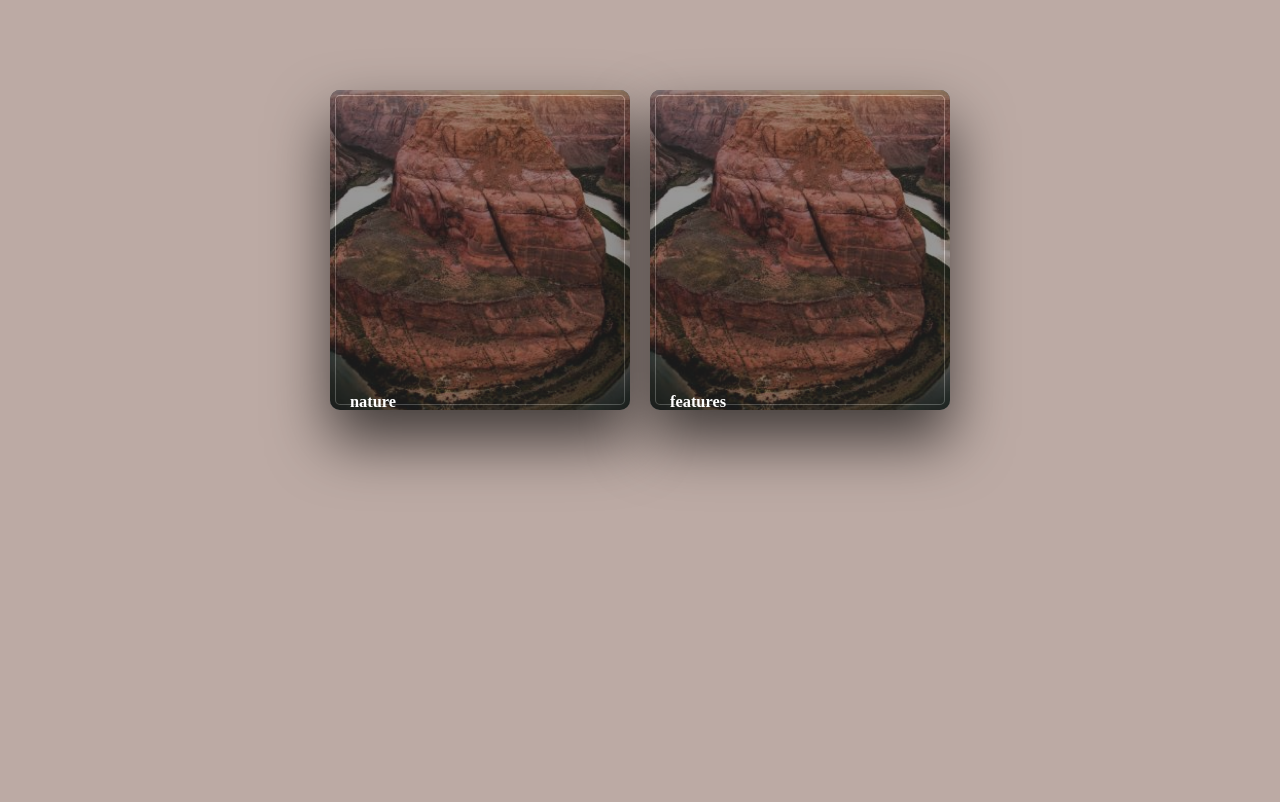
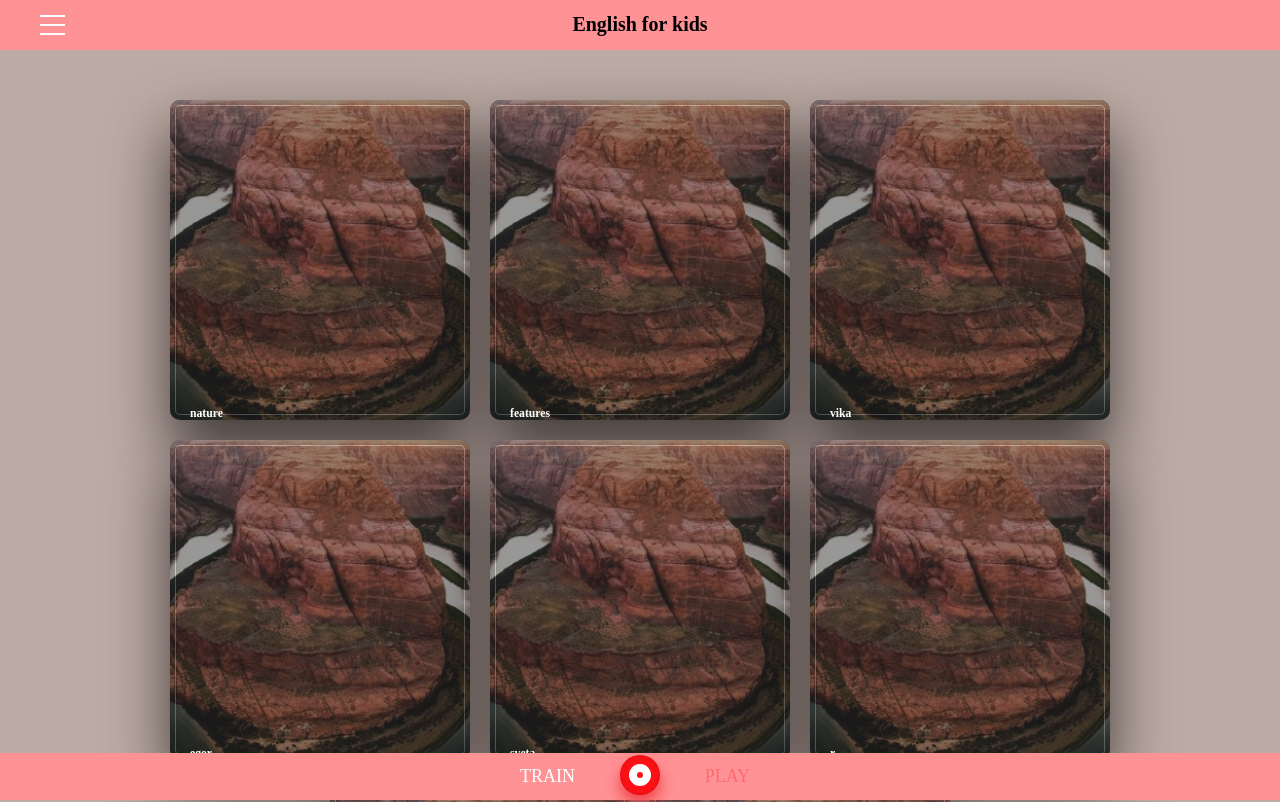
Before and after one commit to zzVIPz/English-for-kids, a website built with webpack: page src/pages/main.html in a window 1280 px wide. Shown: the top 802 px of the page. Built offline with nearby package versions, Linux system fonts and the light colour scheme.

Commit message:
feat: add  toggle mode of game

```diff
--- a/src/js/main/mainController.js
+++ b/src/js/main/mainController.js
@@ -3,22 +3,52 @@ class MainController {
     this.model = model;
     this.view = view;
     this.name = null;
+    this.burgerMenu = document.querySelector('.burger-menu');
+    this.header = document.querySelector('.header');
+    this.headerNavigation = document.querySelector('.header__navigation');
+    this.navigation = document.querySelector('.navigation');
+    this.width = document.body.style.width;
+    this.categories = Object.keys(this.model.categories);
+    this.container = document.querySelector('.container');
+    this.toggle = document.querySelector('#toggle');
+    this.footer = document.querySelector('.footer');
+    this.mode = 0;
   }
 
   init() {
     this.name = document.location.hash.slice(1);
     this.renderTemplate();
-    this.addCardsListener();
+    this.addListeners();
   }
 
   renderTemplate() {
-    console.log(Object.keys(this.model.categories));
-    Object.keys(this.model.categories).forEach((key) => {
+    this.view.init(this.model);
+    this.categories.forEach((key) => {
       this.view.createCard(this.model.template, key);
     });
   }
 
-  addCardsListener() {
+  addListeners() {
+    this.addCardsActionHandler();
+    this.addBurgerMenuClickHandler();
+    this.addOverlayPressHandler();
+    this.addNavigationMenuMouseEnterHandler();
+    this.addCardClickHandler();
+    this.addToggleClassHandler();
+  }
+
+  addCardClickHandler() {
+    this.container.addEventListener('click', (event) => {
+      if (event.target.closest('.card')) {
+        this.categories.forEach((category) => {
+          if (event.target.classList.contains(category)) {
+          }
+        });
+      }
+    });
+  }
+
+  addCardsActionHandler() {
     this.wrapper = document.querySelectorAll('.card__wrapper');
 
     this.wrapper.forEach((node) => {
@@ -59,6 +89,55 @@ class MainController {
       });
     });
   }
+
+  addBurgerMenuClickHandler() {
+    this.burgerMenu.addEventListener('click', () => {
+      //todo: think about overflow hidden
+      // document.body.style.width = `${document.body.offsetWidth}px`;
+      this.toggleMenuProperty();
+    });
+  }
+
+  addToggleClassHandler() {
+    this.toggle.addEventListener('click', () => {
+      this.mode = this.mode ? 0 : 1;
+      this.header.classList.toggle('header__play');
+      this.footer.classList.toggle('footer__play');
+    });
+  }
+
+  addNavigationMenuMouseEnterHandler() {
+    //todo: think about leave from burger
+    this.headerNavigation.addEventListener('mouseenter', () => {
+      // this.toggleMenuProperty();
+    });
+  }
+
+  toggleMenuProperty() {
+    document.body.classList.toggle('overflow-hidden');
+    this.burgerMenu.classList.toggle('burger-menu-active');
+    // this.header.classList.toggle('header-active');
+    this.headerNavigation.classList.toggle('header__navigation-active');
+    this.navigation.classList.toggle('navigation-active');
+    // if (node && node.classList.contains('navigation-link')) {
+    //   headerNavigation.classList.toggle('header-navigation-active');
+    // } else {
+    //   if (headerNavigation.classList.contains('header-navigation-active')) {
+    //     setTimeout(() => {
+    //       headerNavigation.classList.toggle('header-navigation-active');
+    //     }, 150);
+    //   } else {
+    //     headerNavigation.classList.add('header-navigation-active');
+    //   }
+    // }
+    // document.body.style.width = 'auto';
+  }
+
+  addOverlayPressHandler() {
+    this.headerNavigation.addEventListener('click', (event) => {
+      if (event.target.classList.contains('header__navigation-active')) this.toggleMenuProperty();
+    });
+  }
 }
 
 export default MainController;
--- a/src/js/main/mainModel.js
+++ b/src/js/main/mainModel.js
@@ -1,12 +1,18 @@
 const MAIN_MODEL = {
   template: `
-    <div class="card {key}">
-      <div class="card-bg"></div>
-      <div class="card-info">
-        <h3 class="card__title">{key}</h3>
-        <p class="card__description"></p>
+    <div class="card__wrapper">
+      <div class="card {key}">
+        <div class="card-bg"></div>
+        <div class="card-info">
+          <h3 class="card__title">{key}</h3>
+          <p class="card__description"></p>
+        </div>
       </div>
     </div>`,
+  linkNavigationTemplate: `
+    <li class="navigation__item">
+      <a class="navigation__link" href="#{key}">{key}</a>
+    </li>`,
   categories: {
     nature: [
       {
@@ -109,6 +115,12 @@ const MAIN_MODEL = {
         audioSrc: 'audio/swim.mp3',
       },
     ],
+    vika: {},
+    egor: {},
+    sveta: {},
+    r: {},
+    t: {},
+    y: {},
   },
 };
 
--- a/src/js/main/mainView.js
+++ b/src/js/main/mainView.js
@@ -1,17 +1,27 @@
 class MainView {
   constructor() {
     this.container = document.querySelector('.container');
+    this.navigationMenu = document.querySelector('.navigation');
   }
 
-  init() {}
+  init(model) {
+    this.createNavigationMenu(model.linkNavigationTemplate, Object.keys(model.categories));
+  }
+
+  createNavigationMenu(template, links) {
+    links.forEach((link) => {
+      const correctTemplate = this.getCorrectTemplate(template, link);
+      this.navigationMenu.innerHTML += correctTemplate;
+    });
+  }
 
   createCard(template, key) {
-    const wrapper = document.createElement('div');
-    wrapper.classList.add('card__wrapper');
-    const correctTemplate = template.replace(/\{(.+?)\}/g, key);
-    console.log(correctTemplate);
-    wrapper.innerHTML = correctTemplate;
-    this.container.append(wrapper);
+    const correctTemplate = this.getCorrectTemplate(template, key);
+    this.container.innerHTML += correctTemplate;
+  }
+
+  getCorrectTemplate(template, key) {
+    return template.replace(/\{(.+?)\}/g, key);
   }
 }
 
--- a/src/pages/main.html
+++ b/src/pages/main.html
@@ -8,15 +8,29 @@
 </head>
 
 <body>
-  <header>
+  <header class="header">
+    <div class="burger-menu">
+      <span class="burger-menu__line"></span>
+      <span class="burger-menu__line"></span>
+      <span class="burger-menu__line"></span>
+    </div>
+    <h1 class="header__title">English for kids</h1>
+
+
+    <nav class="header__navigation">
+      <ul class="navigation"></ul>
+    </nav>
   </header>
 
-  <main>
+  <main class="main">
     <div class="container"></div>
   </main>
 
-  <footer>
-
+  <footer class="footer">
+    <div class="toggle">
+      <input type="checkbox" id="toggle" />
+      <label for="toggle"></label>
+    </div>
   </footer>
 </body>
 
--- a/src/sass/base/_base.scss
+++ b/src/sass/base/_base.scss
@@ -3,6 +3,11 @@ html {
 }
 
 body {
+  display: -webkit-flex;
+  display:         flex;
+  flex-direction: column;
+  min-height: 100vh;
+
   @extend %font-prim;
   // @include font($size: 1.6rem, $height: 2.6rem, $weight: normal);
 }
@@ -12,3 +17,15 @@ h1 {
 
   // @include font($size: 2.5rem, $height: 3.5rem);
 }
+
+.overflow-hidden {
+  overflow: hidden;
+}
+
+.main {
+  flex: 1;
+}
+
+.container {
+  margin: 0 auto;
+}
--- a/src/sass/base/_normalize.scss
+++ b/src/sass/base/_normalize.scss
@@ -583,6 +583,7 @@ ul {
 * {
   box-sizing: inherit;
 }
+
 body {
   box-sizing: border-box;
 }
--- /dev/null
+++ b/src/sass/components/_burger-menu.scss
@@ -0,0 +1,24 @@
+.burger-menu {
+  position: absolute;
+  z-index: 2;
+
+  display: flex;
+  flex-direction: column;
+  justify-content: space-between;
+  width: 25px;
+  min-width: 25px;
+  height: 20px;
+  margin-left: 40px;
+
+  cursor: pointer;
+
+  transition: all 0.5s ease;
+
+  &-active {
+    transform: rotate(90deg);
+  }
+
+  &__line {
+    border: 1px solid #ffffff;
+  }
+}
--- a/src/sass/components/_card.scss
+++ b/src/sass/components/_card.scss
@@ -2,10 +2,6 @@ $hoverEasing: cubic-bezier(0.23, 1, 0.32, 1);
 $returnEasing: cubic-bezier(0.445, 0.05, 0.55, 0.95);
 
 body {
-  margin: 40px 0;
-
-  font-weight: 500;
-  font-size: 14px;
   font-family: "Raleway";
 
   background-color: #bcaaa4;
--- /dev/null
+++ b/src/sass/components/_footer.scss
@@ -0,0 +1,20 @@
+.footer {
+  position: sticky;
+  bottom: 0;
+
+  height: 47px;
+
+  background-color: #ff9295;
+
+  &__play {
+    background-color: #6fc57c;
+    .toggle {
+      &:before {
+        color: rgba(62, 160, 81, 0.89);
+      }
+      &:after {
+        color: #ffffff;
+      }
+    }
+  }
+}
--- /dev/null
+++ b/src/sass/components/_header-navigation.scss
@@ -0,0 +1,69 @@
+.header__navigation {
+  position: absolute;
+  top: 0;
+  left: -99.9vw;
+
+  width: 100vw;
+  height: 100vh;
+  padding: 0;
+
+  background-color: rgba(45, 48, 58, 0.6);
+  opacity: 0;
+
+  transition: opacity ease-in-out 0.5s;
+
+  &-active {
+    left: 0;
+
+    opacity: 1;
+  }
+}
+
+.navigation {
+  position: absolute;
+  left: -100vh;
+
+  display: flex;
+  flex-direction: column;
+  justify-content: center;
+  width: 320px;
+  height: 100vh;
+  margin: 0;
+  padding-left: 10%;
+
+  background: #2d303a;
+  box-shadow: 15px 0 25px rgba(0, 0, 0, 0.2);
+
+  transition: all 0.5s ease;
+
+  &__item {
+    margin-bottom: 30px;
+
+    font-size: 2.5rem;
+    line-height: 1.85rem;
+  }
+
+  &__link {
+    color: #ffffff;
+    text-decoration: none;
+
+    &-active {
+      color: #f06c64;
+    }
+    &:hover {
+      padding-bottom: 5px;
+
+      color: #f06c64;
+
+      border-bottom: 1px solid #f06c64;
+
+      transition: all 0.5s ease;
+    }
+  }
+
+  &-active {
+    left: 0;
+
+    transition: all 0.5s ease;
+  }
+}
--- a/src/sass/components/_header.scss
+++ b/src/sass/components/_header.scss
@@ -1,3 +1,32 @@
 .header {
-  margin: 0 auto;
+  position: sticky;
+  top: 0;
+  z-index: 1;
+
+  display: flex;
+  flex-wrap: nowrap;
+  align-items: center;
+  // border-bottom: 6px solid #323746;
+
+  background-color: #ff9295;
+
+  transition: background-color 0.2s cubic-bezier(0, -1.85, 0.27, 1.75);
+
+  &__play {
+    background-color: #6fc57c;
+    .toggle {
+      &:before {
+        color: rgba(62, 160, 81, 0.89);
+      }
+      &:after {
+        color: #ffffff;
+      }
+    }
+  }
+
+  &__title {
+    z-index: 1;
+
+    flex-basis: 100%;
+  }
 }
--- /dev/null
+++ b/src/sass/components/_toggle.scss
@@ -0,0 +1,75 @@
+.toggle {
+  position: absolute;
+  top: 50%;
+  left: 50%;
+  // padding: 0 200px;
+
+  transform: translate3d(-50%, -50%, 0);
+  &:before {
+    content: "TRAIN";
+    position: absolute;
+    top: 11px;
+    left: -100px;
+
+    font-size: 18px;
+    color: #ffffff;
+  }
+
+  &:after {
+    content: "PLAY";
+    position: absolute;
+    top: 11px;
+    right: -90px;
+
+    font-size: 18px;
+    color: rgba(253, 15, 21, 0.31);
+  }
+
+  label {
+    position: relative;
+
+    display: inline-block;
+    width: 40px;
+    height: 40px;
+
+    background-color: #fd1015;
+    border-radius: 50px;
+    box-shadow: inset 0 0 2px 1px rgba(0, 0, 0, 0.1), 0 9px 15px 0 #ef4247;
+    cursor: pointer;
+
+    -webkit-tap-highlight-color: transparent;
+
+    &:before {
+      content: "";
+      position: absolute;
+      top: 50%;
+      left: 50%;
+
+      width: 22px;
+      height: 22px;
+
+      background-color: #fd0f14;
+      border-radius: 46px;
+      box-shadow: inset 0 0 0 8px #ffffff;
+      transform: translate(-50%, -50%);
+
+      transition: width 0.2s cubic-bezier(0, -1.85, 0.27, 1.75);
+    }
+  }
+
+  input {
+    display: none;
+
+    &:checked + label {
+      background-color: #57de72;
+      box-shadow: inset 0 0 2px 1px rgba(0, 0, 0, 0.1),
+      0 9px 15px 0 rgba(3, 132, 28, 0.5411764705882353);
+
+      &:before {
+        width: 10px;
+
+        background-color: #ffffff;
+      }
+    }
+  }
+}
--- a/src/sass/main.scss
+++ b/src/sass/main.scss
@@ -1,14 +1,18 @@
-@import 'base/normalize';
-@import 'base/base';
+@import "base/normalize";
+@import "base/base";
 
 // Abstract
-@import 'abstract/constants';
-@import 'abstract/mixins';
-@import 'abstract/placeholders';
+@import "abstract/constants";
+@import "abstract/mixins";
+@import "abstract/placeholders";
 
 // //Base
 // @import "base/base";
 
 // //Components
-@import 'components/header';
-@import 'components/card';
+@import "components/header";
+@import "components/card";
+@import "components/burger-menu";
+@import "components/header-navigation";
+@import "components/toggle";
+@import "components/footer";
```
